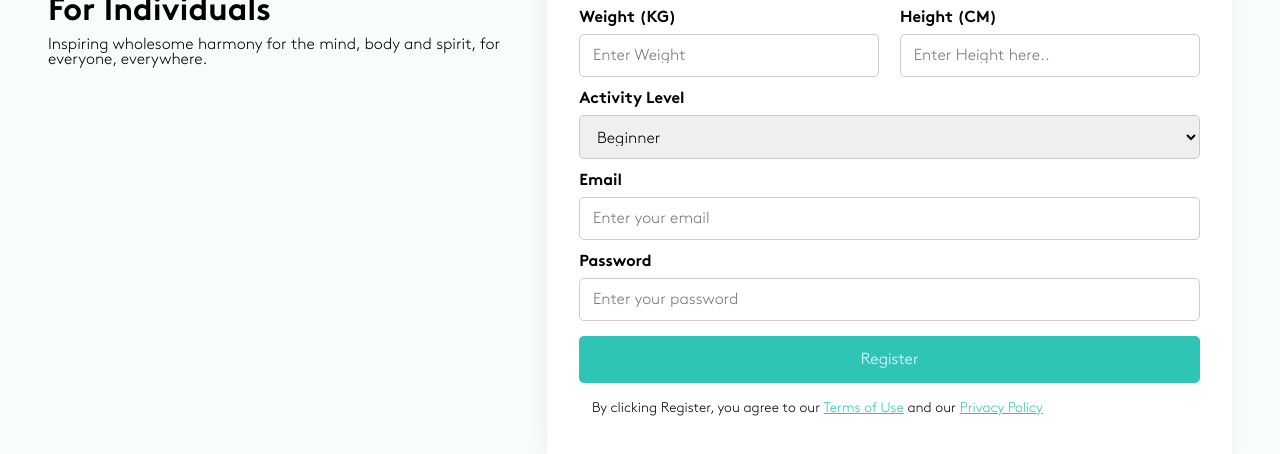
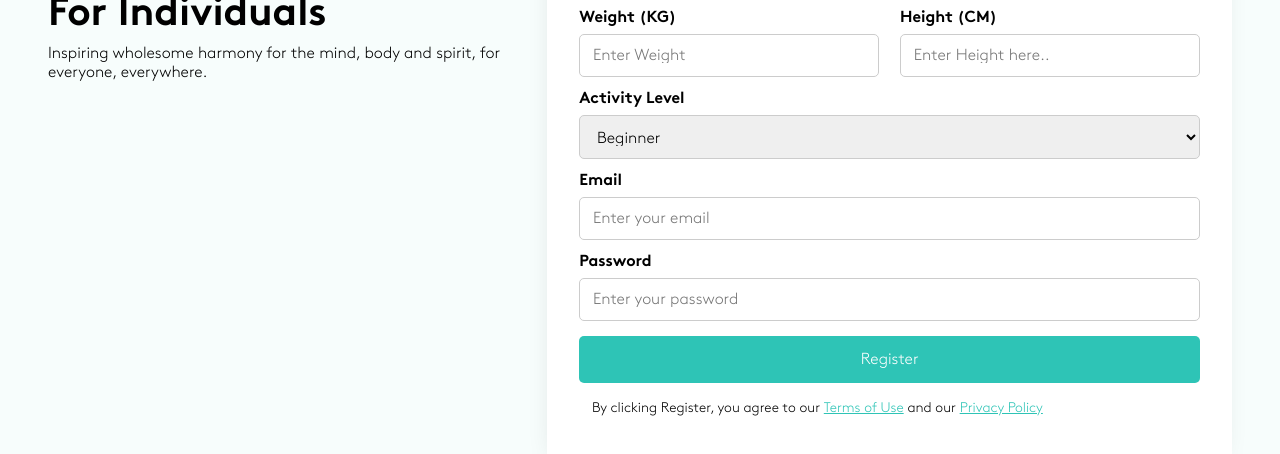
Before and after one commit to rebornay/ASSIGNMENT-4, a plain HTML site: page index.html in a window 1280 px wide. Shown: the part 254-708 px from the top of the page. Drawn offline with Linux system fonts and the light colour scheme; a web font is replaced by a local one.

Commit message:
Styled the  text-div

```diff
--- a/index.html
+++ b/index.html
@@ -4,6 +4,7 @@
     <meta charset="UTF-8">
     <meta http-equiv="X-UA-Compatible" content="IE=edge">
     <meta name="viewport" content="width=device-width, initial-scale=1.0">
+    <link rel="icon" href="./Assets/Form_logo.png" type="image/x-icon">
     <link rel="stylesheet" href="style.css">
     <title>Web Development Training</title>
 </head>
--- a/style.css
+++ b/style.css
@@ -120,7 +120,7 @@ select {
   border-radius: 5px;
   outline: none;
 }
-
+/* ***********************STYLING GLOW FOR ONFOCUS *****************/
 input[type="text"]:focus,
 input[type="password"]:focus,
 input[type="date"]:focus,
@@ -203,6 +203,14 @@ button:hover {
     gap: 1.3rem;
   }
 
+  header .text-div h1 {
+    font-size: 2.5rem;
+  }
+
+  header .text-div p {
+    line-height: 1.2;
+  }
+
   .firstn, .lastn {
     width: 18.75rem;
   }
@@ -212,7 +220,6 @@ button:hover {
     max-width: 100%;
     /* border: 1px solid blue; */
   }
-
   .by-click p {
     font-size: 0.87rem;
     padding-block: 1.2rem;
```
